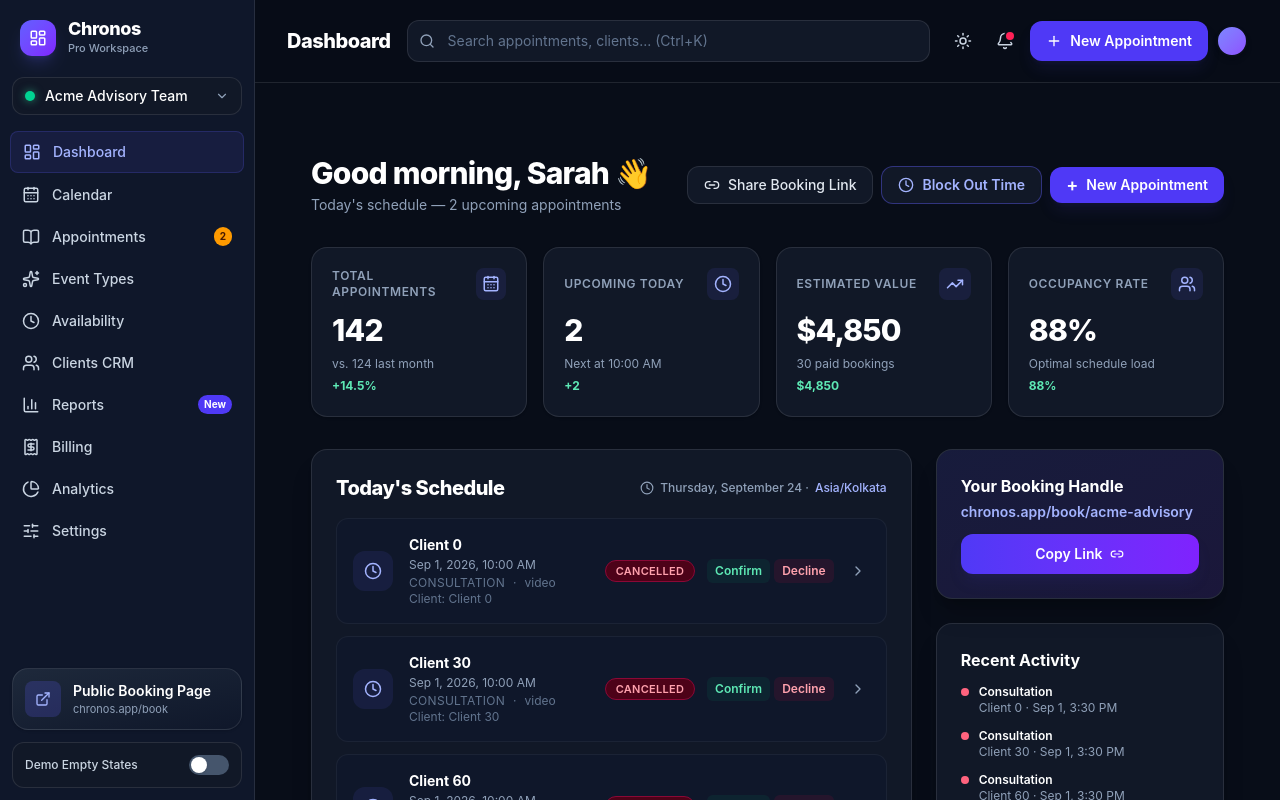
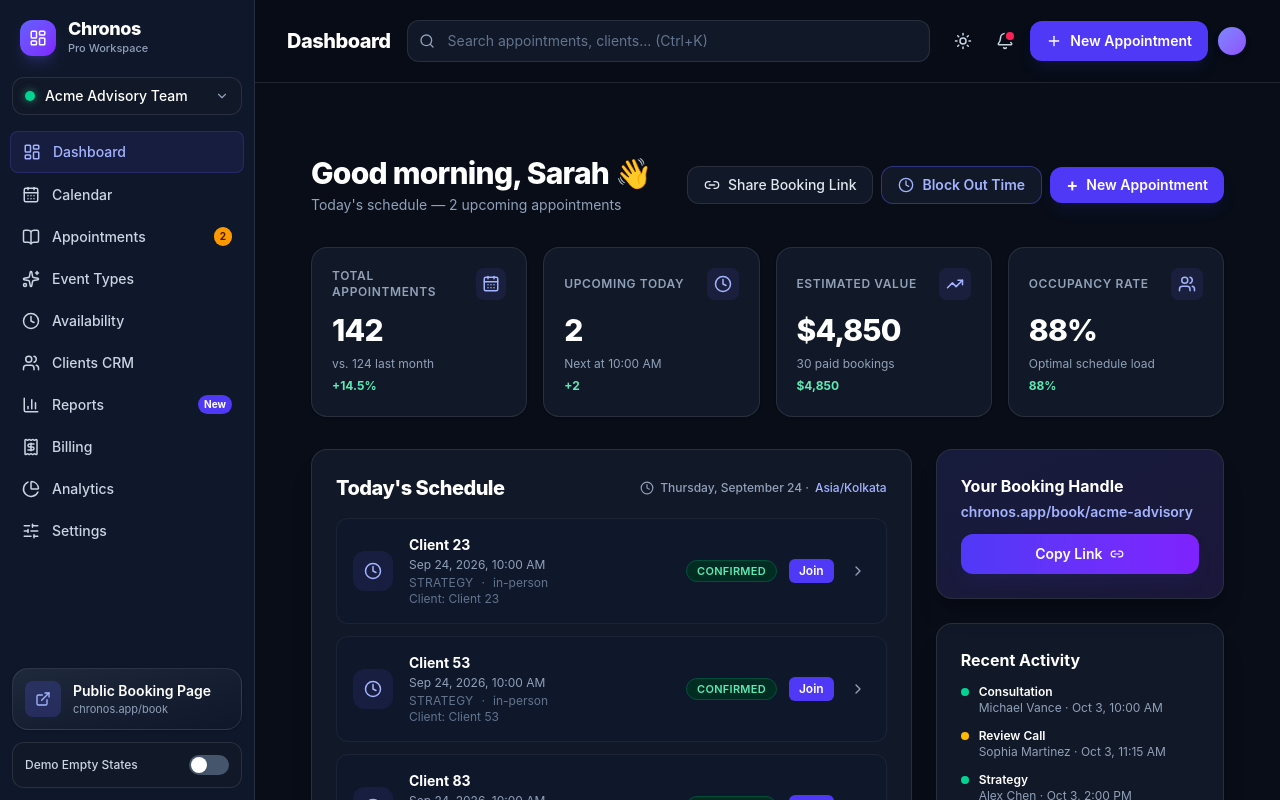
Before and after one commit to jyothir-369/chronos-appointment-scheduling, a Next.js app in the folder apps/web/: page /dashboard in a window 1280 px wide. Shown: the top 800 px of the page. Built offline with nearby package versions, Linux system fonts and the light colour scheme.

Commit message:
B1: add real API dev indicator; evidence: page.tsx line 2

```diff
--- a/apps/web/src/app/dashboard/page.tsx
+++ b/apps/web/src/app/dashboard/page.tsx
@@ -1,4 +1,5 @@
 "use client";
+// DATA SOURCE: real API (USE_MOCK disabled by default); switch to mock with USE_MOCK_DATA=true
 import React from "react";
 import { AppShell } from "../components/AppShell";
 import { Badge } from "../components/Badge";
@@ -32,10 +33,11 @@
   const todayStr = new Date().toLocaleDateString("en-US", { weekday: "long", month: "long", day: "numeric" });
   const hostTz = workspace?.timezone || "UTC";
   const handleCopyLink = async () => {
-    try { await navigator.clipboard.writeText("https://chronos.app/book"); } catch {}
+    try { await navigator.clipboard.writeText("https://chronos.app/book (unavailable — BACKEND GAP: no workspace handle endpoint)"); } catch {}
   };
   const handleRetry = () => { window.location.reload(); };
 
+  const todayFiltered = bookings.filter(b => { const d = new Date(b.slot_start_utc); const n = new Date(); return d.getUTCFullYear()===n.getUTCFullYear() && d.getUTCMonth()===n.getUTCMonth() && d.getUTCDate()===n.getUTCDate(); }).sort((a,b)=> new Date(a.slot_start_utc).getTime()-new Date(b.slot_start_utc).getTime());
   return (
     <AppShell>
       <div className="max-w-6xl mx-auto px-6 py-10 space-y-8">
@@ -77,7 +79,7 @@
             {!loading && !error && bookings.length === 0 && <EmptyState icon={Sparkles} title="No upcoming appointments" message="Schedule your first booking to see it here." />}
             {!loading && !error && bookings.length > 0 && (
               <div className="space-y-3">
-                {bookings.sort((a,b)=> new Date(a.slot_start_utc).getTime()-new Date(b.slot_start_utc).getTime()).slice(0,8).map((b:any) => (
+                {todayFiltered.slice(0,8).map((b:any) => (
                   <AppointmentRow key={b.id || b.booking_id} booking={b} />
                 ))}
               </div>
@@ -138,6 +140,7 @@
 }
 
 function AppointmentRow({ booking }: { booking: any }) {
+  // Status logic: only PENDING gets Confirm/Decline; CANCELLED shows no actions; BOOKED -> Confirmed with Join; CANCELLED -> Badge only
   const hasMeeting = !!(booking.meetingUrl || booking.meeting_url);
   const loc = booking.location || "video";
   const actions = booking.status === "confirmed" ? (hasMeeting ? <a href={booking.meetingUrl || booking.meeting_url} className="inline-flex items-center gap-1.5 px-2.5 py-1 rounded-md bg-indigo-600 hover:bg-indigo-500 text-white text-xs font-semibold transition">Join <Video size={12} /></a> : <a href="#" className="inline-flex items-center gap-1.5 px-2.5 py-1 rounded-md bg-indigo-600 hover:bg-indigo-500 text-white text-xs font-semibold transition">Join</a>) : <div className="flex gap-1"><a href="#" className="px-2 py-1 rounded-md bg-emerald-600/10 text-emerald-300 text-xs font-semibold hover:bg-emerald-600/20">Confirm</a><a href="#" className="px-2 py-1 rounded-md bg-rose-600/10 text-rose-300 text-xs font-semibold hover:bg-rose-600/20">Decline</a></div>;
```
